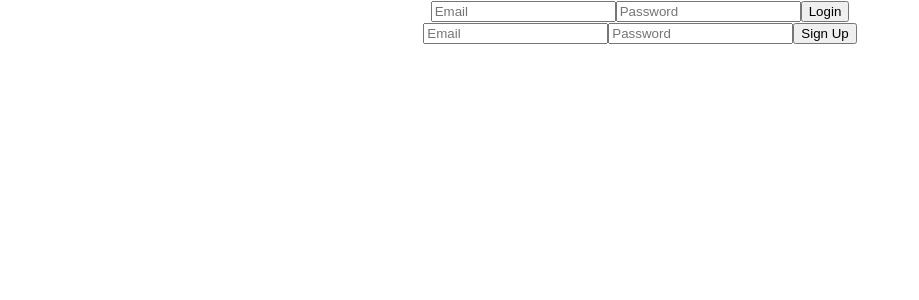
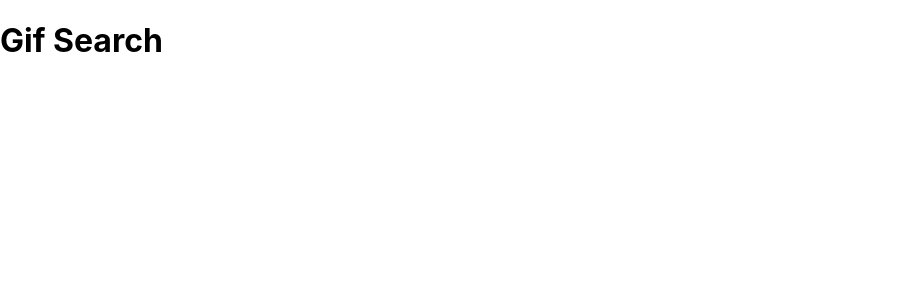
Before and after one commit to UtkJaiswal/gif-search, a React (Create React App) app: page /gif-search in a window 1280 px wide. Shown: the top 300 px of the page, without its empty margins (0-919 px from the left). Built offline with nearby package versions, Linux system fonts and the light colour scheme.

Commit message:
Login and signup setup done

```diff
--- a/package.json
+++ b/package.json
@@ -9,6 +9,7 @@
     "firebase": "^9.17.2",
     "react": "^18.2.0",
     "react-dom": "^18.2.0",
+    "react-router-dom": "^6.8.2",
     "react-scripts": "5.0.1",
     "web-vitals": "^2.1.4"
   },
--- a/src/App.js
+++ b/src/App.js
@@ -1,12 +1,20 @@
-import logo from './logo.svg';
-import './App.css';
-import LoginForm from './LoginForm';
+import { BrowserRouter as Router, Routes, Route } from "react-router-dom";
+import LoginForm from "./LoginForm";
+import GifSearch from "./GifSearch";
 
 function App() {
   return (
-    <div className="App">
-      <LoginForm/>
-    </div>
+
+      <Routes>
+        <Route path="/login" element={<LoginForm/>}>
+          {/* <LoginForm /> */}
+        </Route>
+        <Route path="/gif-search" element={<GifSearch/>}>
+          {/* <GifSearch /> */}
+        </Route>
+
+      </Routes>
+
   );
 }
 
--- /dev/null
+++ b/src/GifSearch.js
@@ -0,0 +1,11 @@
+import React from 'react';
+
+const GifSearch = () => {
+  return (
+    <div>
+      <h1>Gif Search</h1>
+    </div>
+  );
+};
+
+export default GifSearch;
--- a/src/LoginForm.js
+++ b/src/LoginForm.js
@@ -1,19 +1,41 @@
+import {app} from "./firebaseConfig"
+import { getAuth, createUserWithEmailAndPassword,signInWithEmailAndPassword } from "firebase/auth";
 import React, { useState } from "react";
-import { auth } from "./firebaseConfig";
-import { getAuth, createUserWithEmailAndPassword,signInWithEmailAndPassword } from "firebase/auth";
+// import { auth } from "./firebaseConfig";
+import { useNavigate } from 'react-router-dom';
+
+
+
 
 function LoginForm() {
   const [email, setEmail] = useState("");
   const [password, setPassword] = useState("");
   const [email2, setEmail2] = useState("");
   const [password2, setPassword2] = useState("");
-    // console.log("CHeck",auth)
+    // console.log("CHeck",useNavigate)
+  const navigate = useNavigate();
+  const auth=getAuth();
+
+    // const check= (e)=>{
+    //     e.preventDefault();
+    //     // const history = useHistory();
+
+    //     // console.log("fjfjf")
+    //     navigate("/gif-search");
+    // }
+
+
   const handleLoginSubmit = async (event) => {
     event.preventDefault();
-    const auth3=getAuth();
+
     try {
-      await signInWithEmailAndPassword(auth3,email, password);
+      await signInWithEmailAndPassword(auth,email, password);
       console.log("User logged in");
+    //   const history = useNavigate();
+    // eslint-disable-next-line
+    //   const navigate = useNavigate();
+      navigate('/gif-search');
+    //   history.push("/gif-search");
     } catch (error) {
       console.error(error);
     }
@@ -21,9 +43,9 @@ function LoginForm() {
 
   const handleSignUpSubmit = async (event) => {
     event.preventDefault();
-    const auth2 = getAuth();
+    // const auth2 = getAuth();
     try {
-      await createUserWithEmailAndPassword(auth2,email2, password2);
+      await createUserWithEmailAndPassword(auth,email2, password2);
       console.log("User signed up");
     } catch (error) {
       console.error(error);
@@ -62,6 +84,7 @@ function LoginForm() {
         />
         <button type="submit">Sign Up</button>
       </form>
+      {/* <button onClick={check}>Click Here</button> */}
     </div>
   );
 }
--- a/src/firebaseConfig.js
+++ b/src/firebaseConfig.js
@@ -5,9 +5,9 @@
 // Your web app's Firebase configuration
 // For Firebase JS SDK v7.20.0 and later, measurementId is optional
 
-import { initializeApp } from "firebase/app";
-import { getAnalytics } from "firebase/analytics";
+import { initializeApp } from 'firebase/app';
 import { getAuth } from "firebase/auth";
+import { getFirestore } from "firebase/firestore";
 
 
 const firebaseConfig = {
@@ -23,7 +23,7 @@ const firebaseConfig = {
 };
 
 const app = initializeApp(firebaseConfig);
-const analytics = getAnalytics(app);
 const auth = getAuth(app);
+const db = getFirestore();
 
-export { app, analytics, auth };
+export { app,auth, db };
--- a/src/index.js
+++ b/src/index.js
@@ -3,11 +3,16 @@ import ReactDOM from 'react-dom/client';
 import './index.css';
 import App from './App';
 import reportWebVitals from './reportWebVitals';
+import { BrowserRouter } from "react-router-dom"; // New line
+
 
 const root = ReactDOM.createRoot(document.getElementById('root'));
 root.render(
   <React.StrictMode>
+    <BrowserRouter>
     <App />
+    </BrowserRouter>
+
   </React.StrictMode>
 );
 
```
Also changed, not shown: 1 other file (tests, documents, lock files or other folders).
